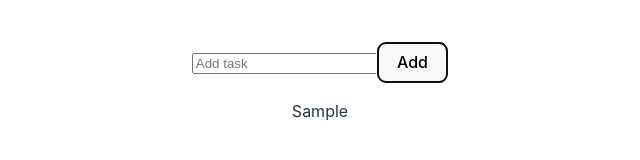
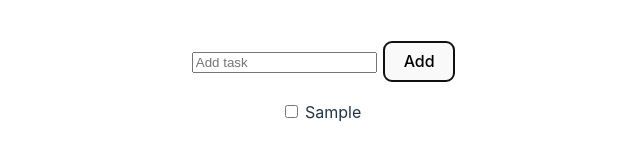
Before and after one commit to dean-ferreira/module-320, a React (Vite) app: page / in a window 1280 px wide. Both pictures are taken after typing "Sample" into the empty fields and a click on the button "Add". Shown: the part 372-532 px from the top of the page, without its empty margins (320-960 px from the left). Built offline with nearby package versions, Linux system fonts and the light colour scheme.

Commit message:
Add checkbox

```diff
--- a/src/App.css
+++ b/src/App.css
@@ -48,3 +48,7 @@ ul {
   list-style: none;
   padding: 0;
 }
+
+input {
+  margin: 0.5em;
+}
--- a/src/components/TodoList.jsx
+++ b/src/components/TodoList.jsx
@@ -22,6 +22,15 @@ function todoReducer(state, action) {
                 ...state,
                 newTodo: action.payload,
             };
+        case 'TOGGLE':
+            return {
+                ...state,
+                todos: state.todos.map((todo, index) =>
+                    index === action.payload
+                        ? { ...todo, complete: !todo.complete }
+                        : todo
+                ),
+            };
         default:
             return state;
     }
@@ -41,6 +50,10 @@ function TodoList() {
         }
     };
 
+    const handleToggle = (index) => {
+        dispatch({ type: 'TOGGLE', payload: index });
+    };
+
     return (
         <div className="todo-list">
             <h1>Create Todo List</h1>
@@ -53,7 +66,14 @@ function TodoList() {
             <button onClick={handleAdd}>Add</button>
             <ul>
                 {todos.map((todo, index) => (
-                    <li key={index}>{todo.todo}</li>
+                    <li key={index}>
+                        <input
+                            type="checkbox"
+                            checked={todo.complete}
+                            onChange={() => handleToggle(index)}
+                        />
+                        {todo.todo}
+                    </li>
                 ))}
             </ul>
         </div>
```
